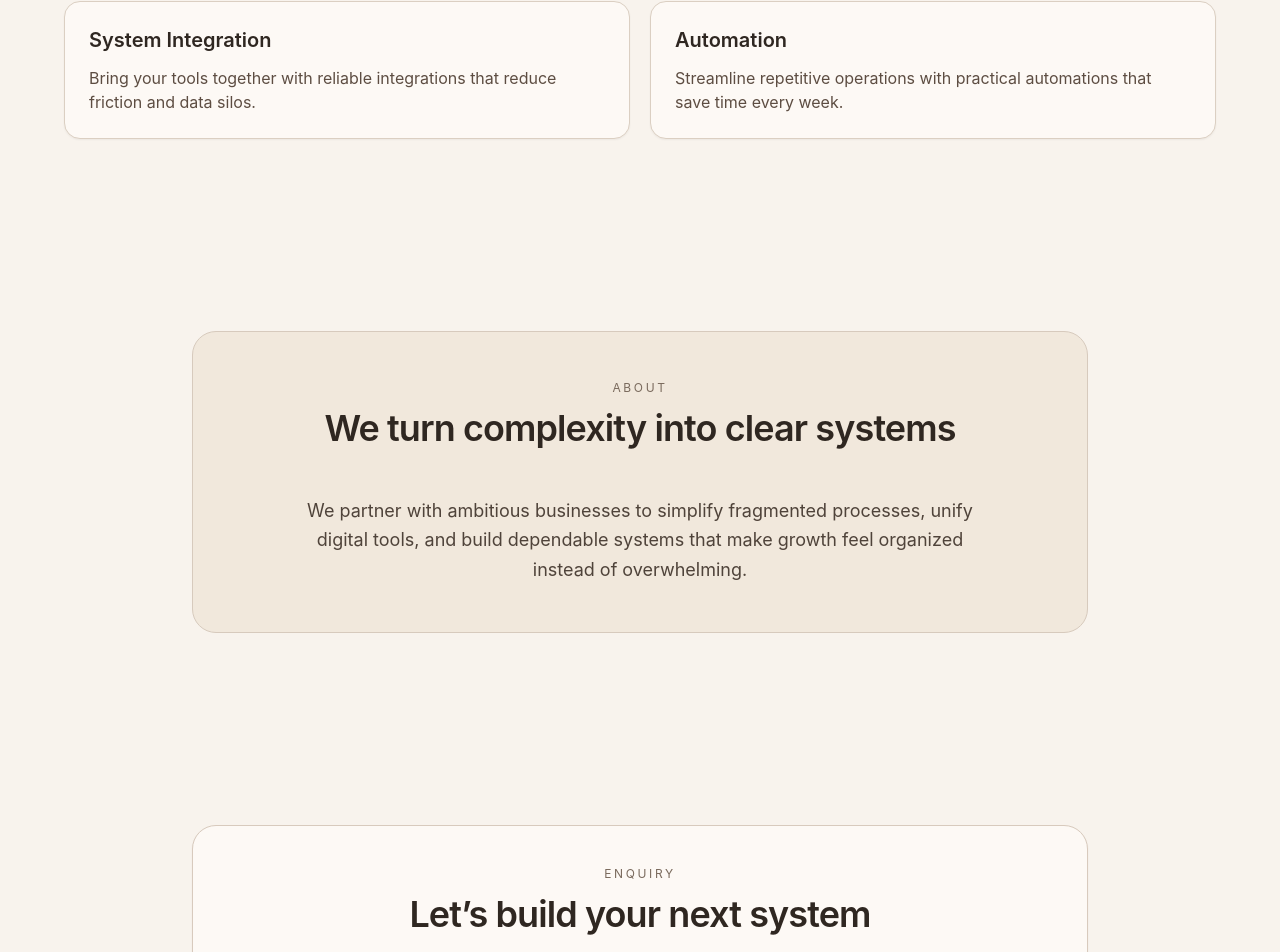
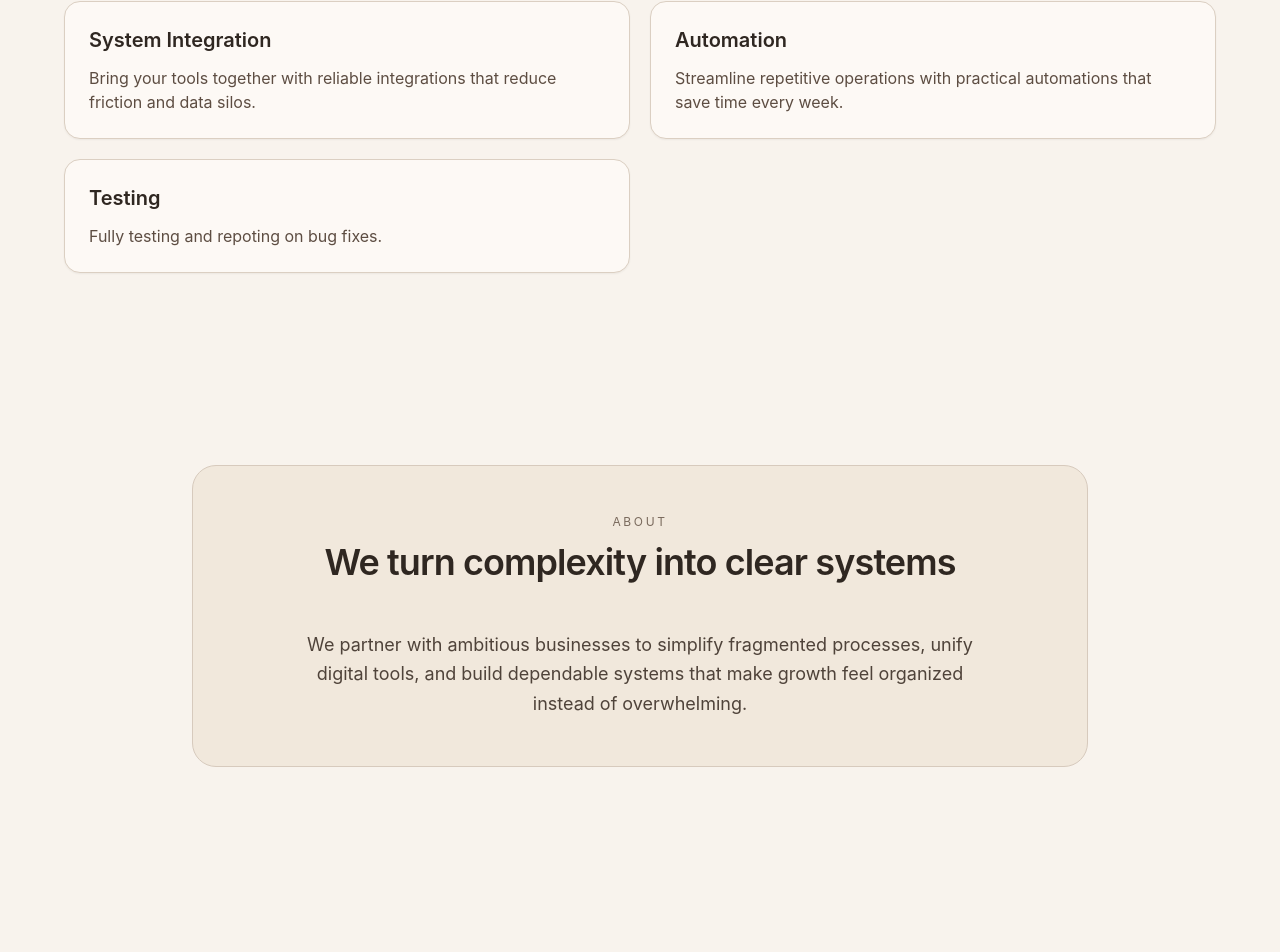
Before and after one commit to Kaverlin-com/kaverlin-site, a React (Vite) app: page / in a window 1280 px wide. Shown: the part 1148-2100 px from the top of the page. Built offline with nearby package versions, Linux system fonts and the light colour scheme.

Commit message:
Update Services.jsx
service added to site

```diff
--- a/src/components/Services.jsx
+++ b/src/components/Services.jsx
@@ -17,6 +17,10 @@ const services = [
   {
     title: 'Automation',
     description: 'Streamline repetitive operations with practical automations that save time every week.',
+  },
+  {
+    title: 'Testing',
+    description: 'Fully testing and repoting on bug fixes.',
   },
 ];
 
```
